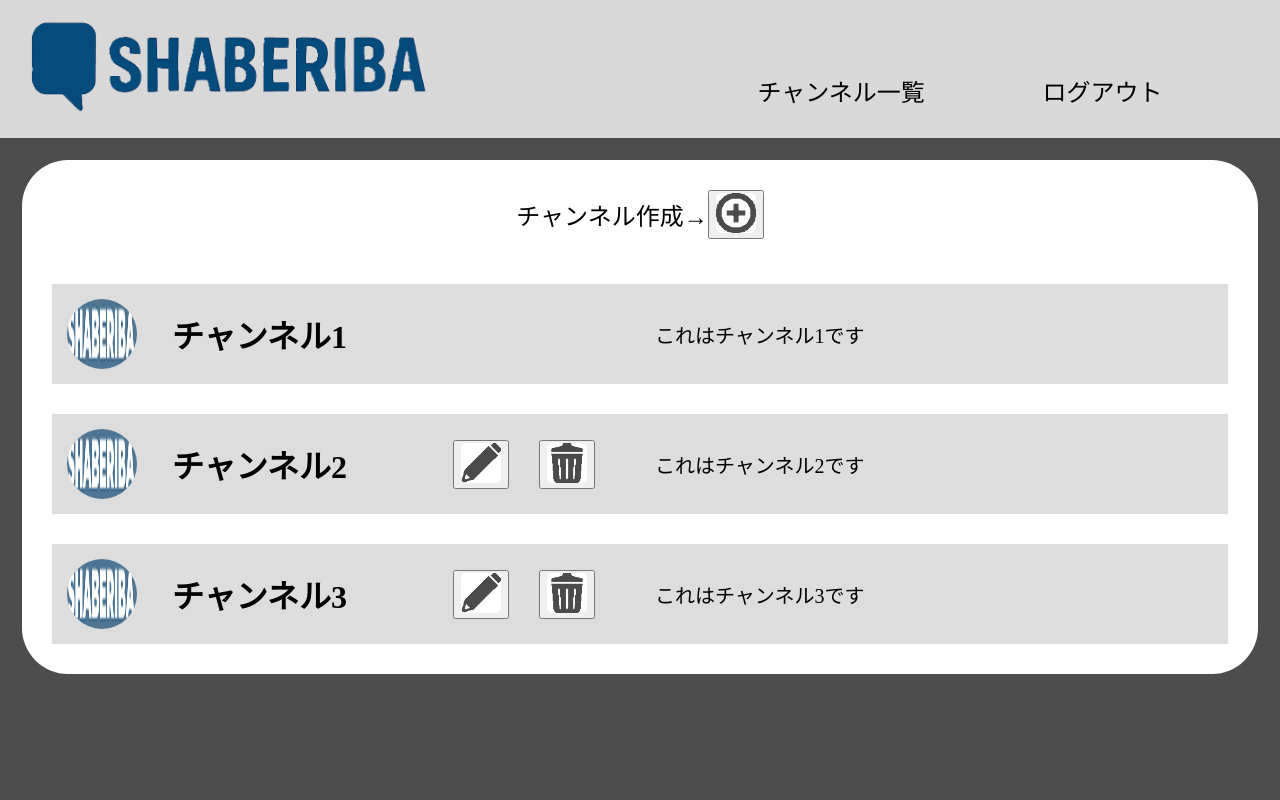
After one commit to J-team-2025-spring/Chatapp, a Flask app: template SHABERIBA/templates/channels.html in a window 1280 px wide. The commit adds this page. Run offline with Flask 2, Linux system fonts and the light colour scheme; the template is opened without the code that fills it, so the values that code supplies are empty.

Commit message:
仮のchannels.htmlをpush

```diff
--- a/SHABERIBA/app.py
+++ b/SHABERIBA/app.py
@@ -107,7 +107,7 @@ def login_process():
 @app.route('/logout')
 def logout():
     session.clear()
-    return ("ログアウト画面です")
+    return ('ログアウト画面です')
 
 
 # チャンネル一覧画面
@@ -119,7 +119,11 @@ def channels_view():
     else:
         # channels = Channel.get.all()
         # channels.reverse()
-        return("チャンネル一覧画面です。")
+        return render_template('channels.html')
+
+@app.route('/messages', methods=['GET'])
+def messages():
+    return render_template('messages.html')
 
 
 
--- /dev/null
+++ b/SHABERIBA/static/css/styles.css
@@ -0,0 +1,296 @@
+header {
+    display: grid;
+    grid-template-columns: 1fr 1fr;
+    background-color: #D9D9D9;
+    height: 138px;
+    margin: 0px;
+}
+
+.header-img {
+    grid-column: 1;
+    margin-left: 20px;
+    margin-top: 15px;
+    height: 100px;
+}
+
+body {
+    margin: 0px;
+    background-color: #4d4d4d;
+    display: flex;
+    flex-direction: column;
+    height: 100vh;
+}
+
+.body-round {
+    background-color: white;
+    border-radius: 46px;
+    margin: 22px;
+}
+
+.header-menu {
+    grid-column: 2;
+    display: flex;
+    justify-content: space-evenly;
+    margin-bottom: 30px;
+    font-size: 24px;
+    align-items: flex-end;
+    cursor: pointer;
+}
+
+.main {
+    flex: 1;
+    overflow-y: auto;
+}
+
+.create-channel {
+    display: flex;
+    justify-content: center;
+    font-size: 24px;
+    margin-top: 15px;
+    align-items: center;
+    padding: 15px;
+}
+
+.add-img {
+    width: 40px;
+    height: 40px;
+    border-radius: 5px;
+    cursor: pointer;
+}
+
+.channel-title-box {
+    display: grid;
+    grid-template-columns: 1fr 1fr;
+    gap: 0 30px;
+    background-color: #DDDDDD;
+    margin: 30px;
+    height: 100px;
+    align-items: center;
+}
+
+.channel-box {
+    display: grid;
+    grid-template-columns: 70px 1fr 1fr;
+    align-items: center;
+    grid-column: 1;
+    justify-content: space-between;
+    column-gap: 50px;
+}
+
+.channel-img {
+    margin: 15px;
+    border-radius: 50%;
+    width: 70px;
+    height: 70px;
+}
+
+.icon-set {
+    grid-column: 3;
+    display: flex;
+    justify-content: space-evenly;
+}
+
+.icon-set:empty {
+    display: none;
+}
+
+.edit-pen,
+.delete-trashbox {
+    width: 40px;
+    height: 40px;
+    border-radius: 5px;
+    cursor: pointer;
+}
+
+.channel-title {
+    font-weight: bold;
+    font-size: 32px;
+    grid-column: 2;
+    cursor: pointer;
+}
+
+.channel-summary {
+    grid-column: 2;
+    font-size: 20px;
+}
+
+@media (max-width: 768px) {
+  .header-menu {
+    flex-direction: column;
+    align-items: center;
+    font-size: 18px;
+    margin-bottom: 10px;
+  }
+
+  .channel-title-box {
+    grid-template-columns: 1fr;
+    height: auto;
+    padding: 15px 10px;
+  }
+
+  .channel-box {
+    grid-column: auto;
+    margin-bottom: 10px;
+  }
+
+  .channel-img {
+    width: 50px;
+    height: 50px;
+    margin: 10px;
+  }
+
+  .channel-title {
+    font-size: 20px;
+  }
+
+  .channel-summary {
+    grid-column: auto;
+    font-size: 16px;
+  }
+
+  header {
+    grid-template-columns: 1fr;
+    height: auto;
+  }
+
+  .header-img {
+    margin: 10px 0 10px 20px;
+    height: 80px;
+  }
+
+  body {
+    height: auto;
+  }
+}
+
+@media (max-width: 1024px) and (min-width: 769px) {
+    .channel-box {
+    grid-template-columns: 60px 1fr 1fr;
+    column-gap: 30px;
+  }
+
+  .channel-title {
+    font-size: 24px;
+  }
+
+  .channel-summary {
+    font-size: 18px;
+  }
+
+  .channel-img {
+    width: 60px;
+    height: 60px;
+  }
+
+}
+
+@media (max-width: 480px) {
+  header {
+    height: auto;
+    display: flex;
+    flex-direction: column;
+    align-items: center;
+  }
+
+  .header-menu {
+    flex-direction: column;
+    font-size: 16px;
+    margin-bottom: 5px;
+  }
+
+  .header-img {
+    height: 60px;
+    margin: 10px 0;
+  }
+
+  .channel-title {
+    font-size: 12px;
+  }
+
+  .channel-summary {
+    font-size: 10px;
+  }
+
+  .channel-img {
+    width: 40px;
+    height: 40px;
+  }
+
+  .channel-title-box {
+    padding: 10px;
+    gap: 10px;
+  }
+
+  .channel-box {
+      flex-wrap: nowrap;
+  }
+
+  .edit-pen,
+  .delete-trashbox {
+      width: 20px;
+      height: 20px;
+  }
+}
+
+/*ここからモーダル*/
+.modal {
+    display: none;
+    position: fixed;
+    top: 0;
+    left: 0;
+    width: 100vw;
+    height: 100vh;
+    background-color: rgba(0, 0, 0, 0.4);
+    justify-content: center;
+    align-items: center;
+    z-index: 1000;
+}
+
+.modal-content {
+  background: white;
+  padding: 20px;
+  border-radius: 8px;
+  max-width: 90vw;
+  width: 930px;
+  max-height: 70vh;
+  border: 10px solid #4F7694;
+}
+
+#channelName {
+  max-width: 85vw;
+  width: 800px;
+  height: 50px;
+  background-color: #DDDDDD;
+  font-size: 18px;
+  border: none;
+}
+
+#channelSummary {
+  max-width: 85vw;
+  width: 800px;
+  height: 100px;
+  background-color: #DDDDDD;
+  font-size: 18px;
+  border: none;
+  overflow: auto;
+}
+
+#submitBtn,
+#closeModalBtn,
+#confirmDeleteBtn,
+#cancelDeleteBtn,
+#confirmLogoutBtn,
+#cancelLogoutBtn {
+  width: 150px;
+  height: 36px;
+  border-radius: 46px;
+  background-color: #4F7694;
+  color: white;
+  border: none;
+  cursor: pointer;
+}
+
+#confirmDeleteBtn:hover,
+#confirmLogoutBtn:hover {
+  background-color: indianred;
+}
--- /dev/null
+++ b/SHABERIBA/static/js/create-channel.js
@@ -0,0 +1,71 @@
+let isEditMode = false;
+let editChannelId = null;
+
+window.addEventListener("DOMContentLoaded", () => {
+  const modal = document.getElementById("channelModal");
+  const modalTitle = document.getElementById("modalTitle");
+  const openCreateBtn = document.getElementById("openModalBtn");
+  const closeBtn = document.getElementById("closeModalBtn");
+  const inputName = document.getElementById("channelName");
+  const inputSummary = document.getElementById("channelSummary");
+  const form = document.getElementById("channelForm");
+
+  openCreateBtn.addEventListener("click", () => {
+    isEditMode = false;
+    editChannelId = null;
+    //form.action = "/channels";
+    //form.method = "POST";
+
+    modalTitle.textContent = "チャンネル作成";
+    inputName.value = "";
+    inputSummary.value = "";
+    modal.style.display = "flex";
+  });
+
+  const editButtons = document.querySelectorAll(".edit-pen");
+
+  editButtons.forEach((btn) => {
+    btn.addEventListener("click", (event) => {
+      isEditMode = true;
+
+      modalTitle.textContent = "チャンネル編集";
+
+      const channelBox = event.target.closest(".channel-title-box");
+      editChannelId = channelBox.getAttribute("data-channel-id");
+
+      //form.action = "/channels/${editChannelId}";
+      //form.method = "POST";
+
+      const title = channelBox.querySelector(".channel-title").textContent.trim();
+      const summary = channelBox.querySelector(".channel-summary").textContent.trim();
+
+      inputName.value = title;
+      inputSummary.value = summary;
+
+      modal.style.display = "flex";
+    })
+  })
+
+  form.addEventListener("submit", (event) => {
+    event.preventDefault();
+
+    const name = inputName.value;
+    const summary = inputSummary.value;
+
+    if (isEditMode) {
+      console.log("編集モード")
+      console.log("チャンネルID：", editChannelId);
+      console.log("編集したチャンネル名：", name);
+      console.log("編集したチャンネル概要：", summary);
+    } else{
+      console.log("作成モード")
+      console.log("チャンネル名：", name);
+      console.log("チャンネル概要：", summary);
+    }
+
+  })
+
+  closeBtn.addEventListener("click", () => {
+    modal.style.display = "none";
+  });
+});
--- /dev/null
+++ b/SHABERIBA/static/js/delete-channel.js
@@ -0,0 +1,30 @@
+let deleteChannelId = null;
+
+window.addEventListener("DOMContentLoaded", () => {
+    const deleteButtons = document.querySelectorAll(".delete-trashbox");
+    const deleteModal = document.getElementById("deleteModal");
+    const confirmDeleteBtn = document.getElementById("confirmDeleteBtn");
+    const cancelDeleteBtn = document.getElementById("cancelDeleteBtn");
+
+    let targetToDelete = null;
+
+    deleteButtons.forEach((btn) => {
+        btn.addEventListener("click", (event) => {
+            targetToDelete = event.target.closest(".channel-title-box");
+            deleteChannelId = targetToDelete.getAttribute("data-channel-id");
+            deleteModal.style.display = "flex";
+        })
+    })
+
+    confirmDeleteBtn.addEventListener("click", () => {
+        console.log("削除されるチャンネルID:", deleteChannelId);
+        console.log("削除処理通りました");
+        deleteModal.style.display = "none";
+        targetToDelete = "null";
+    })
+
+    cancelDeleteBtn.addEventListener("click", () => {
+        deleteModal.style.display = "none";
+        targetToDelete = "null";
+    })
+});
--- /dev/null
+++ b/SHABERIBA/static/js/logout.js
@@ -0,0 +1,36 @@
+window.addEventListener("DOMContentLoaded", () => {
+    const logoutModalOpen = document.getElementById("logoutModalOpen");
+    const logoutModal = document.getElementById("logoutModal");
+    const confirmLogoutBtn = document.getElementById("confirmLogoutBtn");
+    const cancelLogoutBtn = document.getElementById("cancelLogoutBtn");
+
+    logoutModalOpen.addEventListener("click", () => {
+        logoutModal.style.display = "flex";
+    })
+
+    confirmLogoutBtn.addEventListener("click", () => {
+        // fetch("/logout", {
+            //   method: "POST",
+            //   headers: {
+            //     "Content-Type": "application/json"
+            //   },
+            //   body: JSON.stringify({})
+            // })
+            // .then(response => {
+            //   if (response.ok) {
+            //     window.location.href = "/login";
+            //   } else {
+            //     console.error("ログアウト失敗");
+            //   }
+            // })
+            // .catch(error => {
+            //   console.error("通信エラー:", error);
+            // });
+        window.location.href = "/login";
+        logoutModal.style.display = "none";
+    })
+
+    cancelLogoutBtn.addEventListener("click", () => {
+        logoutModal.style.display = "none";
+    })
+});
--- a/SHABERIBA/templates/base.html
+++ b/SHABERIBA/templates/base.html
@@ -4,7 +4,8 @@
      <meta charset="UTF-8" />
      <meta http-equiv="X-UA-Compatible" content="IE=edge" />
      <meta name="viewport" content="width=device-width, initial-scale=1.0" />
-     <link rel="stylesheet" href="{{ url_for('static', filename='base.css')}}">
+     {% block title %}{% endblock %}
+     <link rel="stylesheet" href="{{ url_for('static', filename='css/styles.css')}}">
      <link class="head-icon" rel="icon" href="../static/img/favicon.ico">
      <link rel="preconnect" href="https://fonts.googleapis.com">
      <link rel="preconnect" href ="https://fonts.gstatic.com" crossorigin>
--- /dev/null
+++ b/SHABERIBA/templates/channels.html
@@ -0,0 +1,76 @@
+{% extends 'base.html' %}{% block title %}
+<title>channels</title>
+{% endblock %}{% block header %}
+<div class="header-menu">
+    <div>チャンネル一覧</div>
+    <div id="logoutModalOpen">ログアウト</div>
+    <div id="logoutModal" class="modal">
+        <div class="modal-content">
+            <p>ログアウトしてもよろしいですか？</p>
+            <button id="confirmLogoutBtn">ログアウト</button>
+            <button id="cancelLogoutBtn">キャンセル</button>
+        </div>
+    </div>
+</div>
+{% endblock %}{% block body %}
+<main>
+    <div class="create-channel">
+        <div class="create-channel-title">チャンネル作成→</div>
+        <button id="openModalBtn">
+            <img src="../static/img/add.PNG" class="add-img">
+        </button>
+        <div id="channelModal" class="modal">
+            <div class="modal-content">
+                <form id="channelForm">
+                    <h3 id="modalTitle">チャンネル作成</h3>
+                    <p>チャンネル名</p>
+                    <input type="text" placeholder="チャンネル名を入れてください" id="channelName" name="channelTitle">
+                    <p>チャンネル概要</p>
+                    <textarea id="channelSummary" placeholder="チャンネル概要を入れてください" name="channelDescription"></textarea><br>
+                    <button type="submit" id="submitBtn">OK</button>
+                    <button type="button" id="closeModalBtn">キャンセル</button>
+                </form>
+            </div>
+        </div>
+    </div>
+    {% with channels = [
+        {'id': '1', 'name': 'チャンネル1', 'summary': 'これはチャンネル1です', 'creator_id': 1},
+        {'id': '2', 'name': 'チャンネル2', 'summary': 'これはチャンネル2です', 'creator_id': 2},
+        {'id': '3', 'name': 'チャンネル3', 'summary': 'これはチャンネル3です', 'creator_id': 2}
+    ], current_user = {'id': 2} %}
+        {% for channel in channels %}
+            <div class="channel-title-box" data-channel-id="{{channel.id}}">
+                <div class="channel-box">
+                    <img src="../static/img/saberiba.png" class="channel-img">
+                    <div class="channel-title">
+                        {{ channel.name }}
+                    </div>
+                    <div class="icon-set">
+                        {% if channel.creator_id == current_user.id %}  <!--id名は後で確認！-->
+                            <button>
+                                <img src="../static/img/edit-pen.png" class="edit-pen">
+                            </button>
+                            <button>
+                                <img src="../static/img/delete-trashbox.png" class="delete-trashbox">
+                            </button>
+                        {% endif %}
+                        <div id="deleteModal" class="modal">
+                            <div class="modal-content">
+                                <p>このチャンネルを削除してもよろしいですか？</p>
+                                <button id="confirmDeleteBtn">削除</button>
+                                <button id="cancelDeleteBtn">キャンセル</button>
+                            </div>
+                        </div>
+                    </div>
+                </div>
+                <div class="channel-summary">
+                    {{channel.summary}}
+                </div>
+            </div>
+        {% endfor%}
+    {% endwith %}
+</main>
+<script src="{{ url_for('static', filename='js/create-channel.js') }}"></script>
+<script src="{{ url_for('static', filename='js/delete-channel.js') }}"></script>
+<script src="{{ url_for('static', filename='js/logout.js')}}"></script>
+{% endblock %}
```
Also changed, not shown: SHABERIBA/templates/messages.html (added, +25 -0 lines), SHABERIBA/static/css/base.css (renamed from SHABERIBA/static/base.css), SHABERIBA/static/img/add.PNG (added), SHABERIBA/static/img/delete-trashbox.png (added), SHABERIBA/static/img/edit-pen.png (added), SHABERIBA/static/img/saberiba.png (added).
